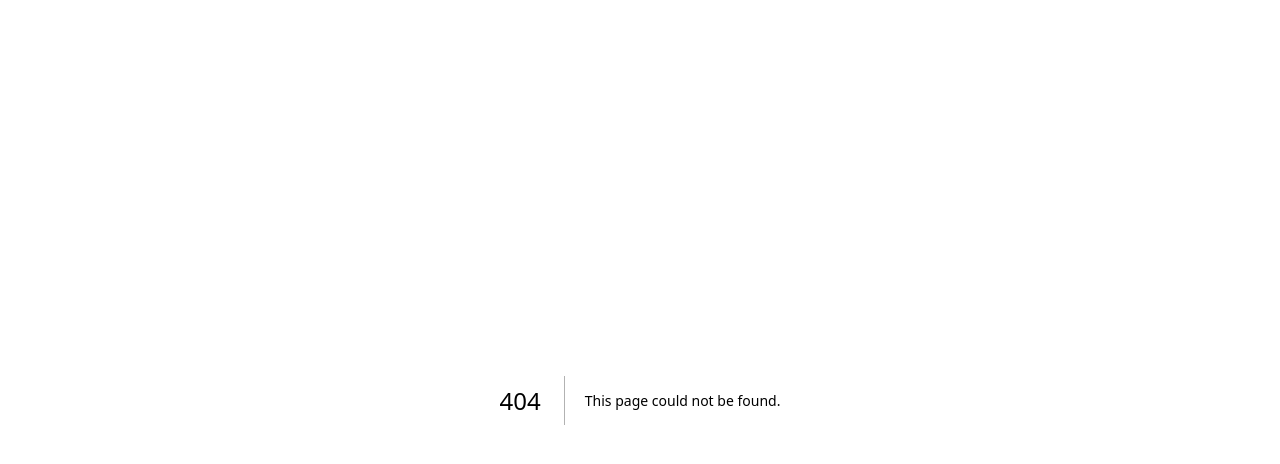
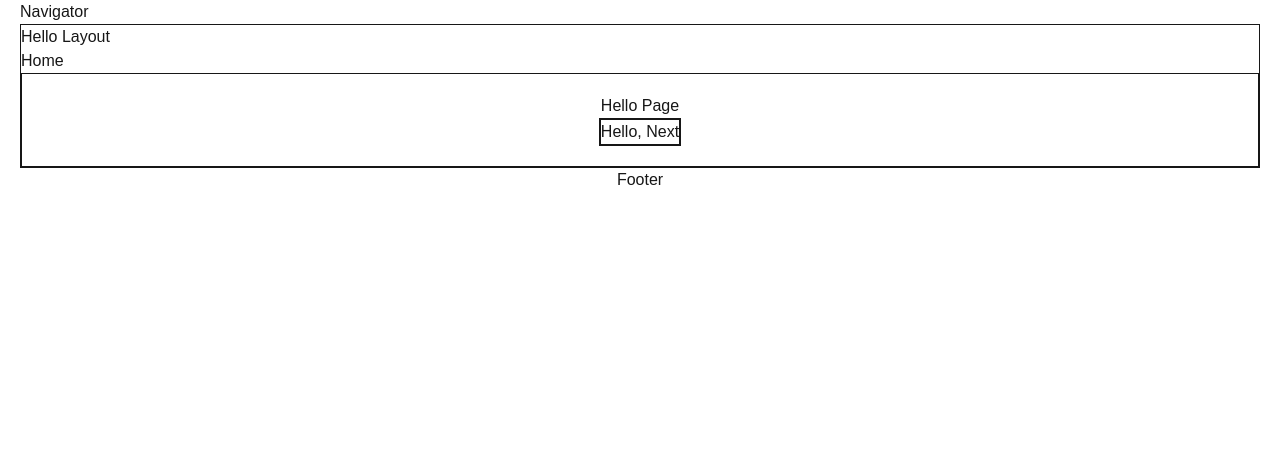
Before and after one commit to KelseyKwon/hana8, a Next.js app in the folder next/my-app/: page /hello in a window 1280 px wide. Before the commit this address had no page. Shown: the top 464 px of the page. Built offline with nearby package versions, Linux system fonts and the light colour scheme.

Commit message:
[Next / 1222] - Make First Layout & Page

```diff
--- /dev/null
+++ b/next/my-app/app/hello/SayHello.tsx
@@ -0,0 +1,11 @@
+// SayHello button 컴포넌트 -> page or layout 에 붙일 수 있다.
+export default function SayHello({ name }: { name: string }) {
+  return (
+    <button
+      onClick={() => alert(`Hello, ${name}!`)}
+      className="cursor border-2"
+    >
+      Hello, {name}
+    </button>
+  );
+}
--- /dev/null
+++ b/next/my-app/app/hello/layout.tsx
@@ -0,0 +1,15 @@
+import Link from 'next/link';
+import type { PropsWithChildren } from 'react';
+
+export const dynamic = 'auto';
+
+export default function HelloLayout({ children }: PropsWithChildren) {
+  return (
+    <>
+      <h1>Hello Layout</h1>
+      <Link href={'/'}>Home</Link>
+      {/* page가 나올 자리를 잡기 */}
+      <div className="border p-5 text-center">{children}</div>
+    </>
+  );
+}
--- /dev/null
+++ b/next/my-app/app/hello/page.tsx
@@ -0,0 +1,15 @@
+// onCLick을 사용하는 SayHello을 사용하므로 -> client을 써야 함! (server 말고))
+'use client';
+
+import SayHello from './SayHello';
+
+export const dynamic = 'auto';
+
+export default function Hello() {
+  return (
+    <>
+      <h1>Hello Page</h1>
+      <SayHello name="Next" />
+    </>
+  );
+}
--- a/next/my-app/app/layout.tsx
+++ b/next/my-app/app/layout.tsx
@@ -17,6 +17,7 @@ export const metadata: Metadata = {
   description: 'Generated by create next app',
 };
 
+// 제일 바깥족에 있으므로 -> root layout
 export default function RootLayout({
   children,
 }: Readonly<{
@@ -26,9 +27,11 @@ export default function RootLayout({
   return (
     <html lang="en">
       <body
-        className={`${geistSans.variable} ${geistMono.variable} antialiased`}
+        className={`${geistSans.variable} ${geistMono.variable} mx-5 antialiased`}
       >
-        {children}
+        <nav>Navigator</nav>
+        <div className="border">{children}</div>
+        <footer className="text-center">Footer</footer>
       </body>
     </html>
   );
--- a/next/my-app/app/page.tsx
+++ b/next/my-app/app/page.tsx
@@ -1,9 +1,11 @@
-import Image from "next/image";
+import Image from 'next/image';
+import Hello from './hello/page';
 
 export default function Home() {
   return (
     <div className="flex min-h-screen items-center justify-center bg-zinc-50 font-sans dark:bg-black">
-      <main className="flex min-h-screen w-full max-w-3xl flex-col items-center justify-between py-32 px-16 bg-white dark:bg-black sm:items-start">
+      <main className="flex min-h-screen w-full max-w-3xl flex-col items-center justify-between bg-white px-16 py-32 sm:items-start dark:bg-black">
+        {/* next.js */}
         <Image
           className="dark:invert"
           src="/next.svg"
@@ -12,31 +14,32 @@ export default function Home() {
           height={20}
           priority
         />
+        <Hello />
         <div className="flex flex-col items-center gap-6 text-center sm:items-start sm:text-left">
-          <h1 className="max-w-xs text-3xl font-semibold leading-10 tracking-tight text-black dark:text-zinc-50">
+          <h1 className="max-w-xs font-semibold text-3xl text-black leading-10 tracking-tight dark:text-zinc-50">
             To get started, edit the page.tsx file.
           </h1>
-          <p className="max-w-md text-lg leading-8 text-zinc-600 dark:text-zinc-400">
-            Looking for a starting point or more instructions? Head over to{" "}
+          <p className="max-w-md text-lg text-zinc-600 leading-8 dark:text-zinc-400">
+            Looking for a starting point or more instructions? Head over to{' '}
             <a
               href="https://vercel.com/templates?framework=next.js&utm_source=create-next-app&utm_medium=appdir-template-tw&utm_campaign=create-next-app"
               className="font-medium text-zinc-950 dark:text-zinc-50"
             >
               Templates
-            </a>{" "}
-            or the{" "}
+            </a>{' '}
+            or the{' '}
             <a
               href="https://nextjs.org/learn?utm_source=create-next-app&utm_medium=appdir-template-tw&utm_campaign=create-next-app"
               className="font-medium text-zinc-950 dark:text-zinc-50"
             >
               Learning
-            </a>{" "}
+            </a>{' '}
             center.
           </p>
         </div>
-        <div className="flex flex-col gap-4 text-base font-medium sm:flex-row">
+        <div className="flex flex-col gap-4 font-medium text-base sm:flex-row">
           <a
-            className="flex h-12 w-full items-center justify-center gap-2 rounded-full bg-foreground px-5 text-background transition-colors hover:bg-[#383838] dark:hover:bg-[#ccc] md:w-[158px]"
+            className="flex h-12 w-full items-center justify-center gap-2 rounded-full bg-foreground px-5 text-background transition-colors hover:bg-[#383838] md:w-[158px] dark:hover:bg-[#ccc]"
             href="https://vercel.com/new?utm_source=create-next-app&utm_medium=appdir-template-tw&utm_campaign=create-next-app"
             target="_blank"
             rel="noopener noreferrer"
@@ -51,7 +54,7 @@ export default function Home() {
             Deploy Now
           </a>
           <a
-            className="flex h-12 w-full items-center justify-center rounded-full border border-solid border-black/[.08] px-5 transition-colors hover:border-transparent hover:bg-black/[.04] dark:border-white/[.145] dark:hover:bg-[#1a1a1a] md:w-[158px]"
+            className="flex h-12 w-full items-center justify-center rounded-full border border-black/[.08] border-solid px-5 transition-colors hover:border-transparent hover:bg-black/[.04] md:w-[158px] dark:border-white/[.145] dark:hover:bg-[#1a1a1a]"
             href="https://nextjs.org/docs?utm_source=create-next-app&utm_medium=appdir-template-tw&utm_campaign=create-next-app"
             target="_blank"
             rel="noopener noreferrer"
```
